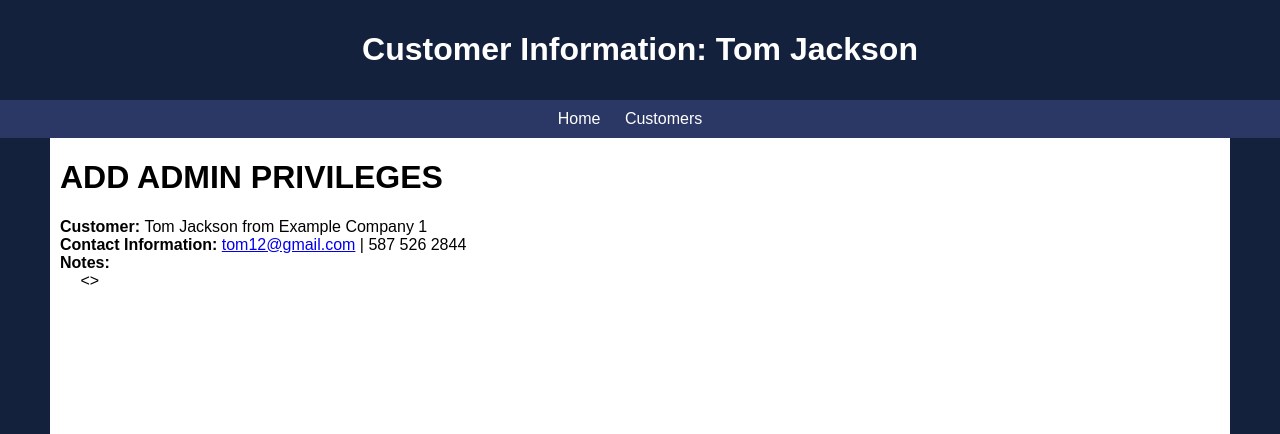
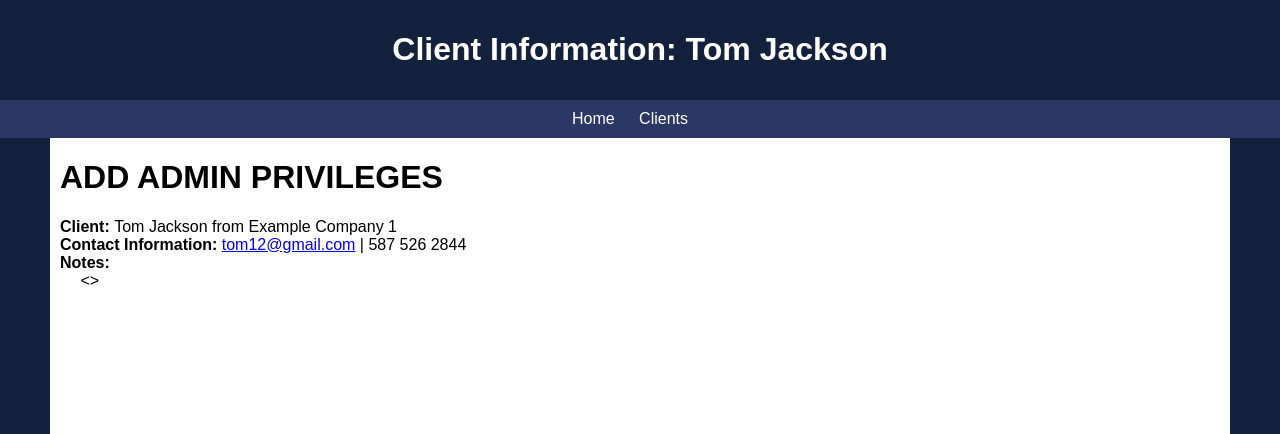
Before and after one commit to AvijotGirn/CRM-Application, a Django app: page /1/ in a window 1280 px wide. Shown: the top 434 px of the page. Run offline with Django 4.2, Linux system fonts and the light colour scheme; data comes from the database, SQL or seed files in the repository.

Commit message:
Changed naming convention, added a "Add user" button on client list sheet (liable to change)

```diff
--- a/AppCRM/admin.py
+++ b/AppCRM/admin.py
@@ -1,6 +1,6 @@
 from django.contrib import admin
-from .models import Customers
+from .models import Clients
 
 
 # Register your models here.
-admin.site.register(Customers)
+admin.site.register(Clients)
--- a/AppCRM/models.py
+++ b/AppCRM/models.py
@@ -2,7 +2,7 @@ from django.db import models
 
 
 # Create your models here.
-class Customers(models.Model):
+class Clients(models.Model):
     first_name = models.CharField(max_length=200)
     last_name = models.CharField(max_length=200)
     email = models.EmailField(max_length=250)
--- a/AppCRM/templates/base.html
+++ b/AppCRM/templates/base.html
@@ -20,7 +20,7 @@
   <nav>
     <ul>
       <li><a href="{% url 'home' %}">Home</a></li>
-      <li><a href="{% url 'Customers' %}">Customers</a></li>
+      <li><a href="{% url 'Clients' %}">Clients</a></li>
     </ul>
   </nav>
   <div class="outer">
--- /dev/null
+++ b/AppCRM/templates/clientinfo.html
@@ -0,0 +1,14 @@
+{% extends "base.html" %}
+{% load static %}
+{% block header_title %}Client Information: {{ client.first_name }} {{ client.last_name }}{% endblock %}
+
+<!-- {% block css %}<link rel="stylesheet" href="{% static 'css/clientstyles.css' %}" type="text/css">{% endblock %} -->
+{% block content %}
+    <h1>ADD ADMIN PRIVILEGES</h1>
+    <p>
+    <strong>Client: </strong> {{ client.first_name }} {{ client.last_name }} from {{ client.company }} <br>
+    <strong>Contact Information: </strong> <a href="mailto:{{ client.email }}">{{ client.email }}</a> | {{ client.phone }} <br>
+    <strong>Notes: </strong> <br> &emsp; {{ client.notes }}
+    </p>
+
+{% endblock %}
--- a/AppCRM/templates/custinfo.html
+++ /dev/null
@@ -1,14 +0,0 @@
-{% extends "base.html" %}
-{% load static %}
-{% block header_title %}Customer Information: {{ cust.first_name }} {{ cust.last_name }}{% endblock %}
-
-<!-- {% block css %}<link rel="stylesheet" href="{% static 'css/customerstyles.css' %}" type="text/css">{% endblock %} -->
-{% block content %}
-    <h1>ADD ADMIN PRIVILEGES</h1>
-    <p>
-    <strong>Customer: </strong> {{ cust.first_name }} {{ cust.last_name }} from {{ cust.company }} <br>
-    <strong>Contact Information: </strong> <a href="mailto:{{ cust.email }}">{{ cust.email }}</a> | {{ cust.phone }} <br>
-    <strong>Notes: </strong> <br> &emsp; {{ cust.notes }}
-    </p>
-
-{% endblock %}
--- a/AppCRM/templates/home.html
+++ b/AppCRM/templates/home.html
@@ -4,15 +4,15 @@
 
 {% block content %}
     <h4>
-        Welcome to the CRM Application. In this application, you can view information about any Customers correlated
+        Welcome to the CRM Application. In this application, you can view information about any <b>Clients</b> correlated
         with your business. You will have the ability to contact the customer via email or use the provided phone
         number.
     </h4>
     <br>
     <p>
-        Please contact an administrator to discuss adding, removing, or editing a Customer in the list.
+        Please contact an administrator to discuss adding, removing, or editing a Client in the list.
         To ensure that the process is easy, please provide the administrator with the following information
-        regarding the customer:
+        regarding the client:
     </p>
     <p>First Name<br>Last Name<br>Email<br>Phone Number<br>Company Name</p>
 {% endblock %}
--- a/AppCRM/urls.py
+++ b/AppCRM/urls.py
@@ -4,7 +4,7 @@ from . import views
 
 urlpatterns = [
     path("", views.home, name="home"),
-    path("customers/",views.cust_list,name="Customers"),
-    path("<customer>/",views.cust_info,name="Info"),
+    path("clients/",views.client_list,name="Clients"),
+    path("<client>/",views.client_info,name="Info"),
 
 ]
--- a/AppCRM/views.py
+++ b/AppCRM/views.py
@@ -1,13 +1,13 @@
 from django.shortcuts import render, HttpResponse
-from .models import Customers
+from .models import Clients
 
 # Create your views here.
 def home(request):
     return render(request, "home.html")
 
-def cust_list(request):
-    items = Customers.objects.all()
-    return render(request, "customers.html", {"cust_list": items})
+def client_list(request):
+    items = Clients.objects.all()
+    return render(request, "clients.html", {"client_list": items})
 
-def cust_info(request, customer):
-    return render(request, "custinfo.html", {"cust": Customers.objects.get(id=customer)})
+def client_info(request, client):
+    return render(request, "clientinfo.html", {"client": Clients.objects.get(id=client)})
--- a/static/css/customerstyles.css
+++ b/static/css/clientstyles.css
@@ -9,3 +9,8 @@
 .container table{
     width: 100%;
 }
+
+.container .add-button {
+    position: absolute;
+    margin-top: 10px;
+}
```
Also changed, not shown: AppCRM/templates/clients.html (added, +29 -0 lines), AppCRM/templates/customers.html (deleted, +0 -27 lines), db.sqlite3.
